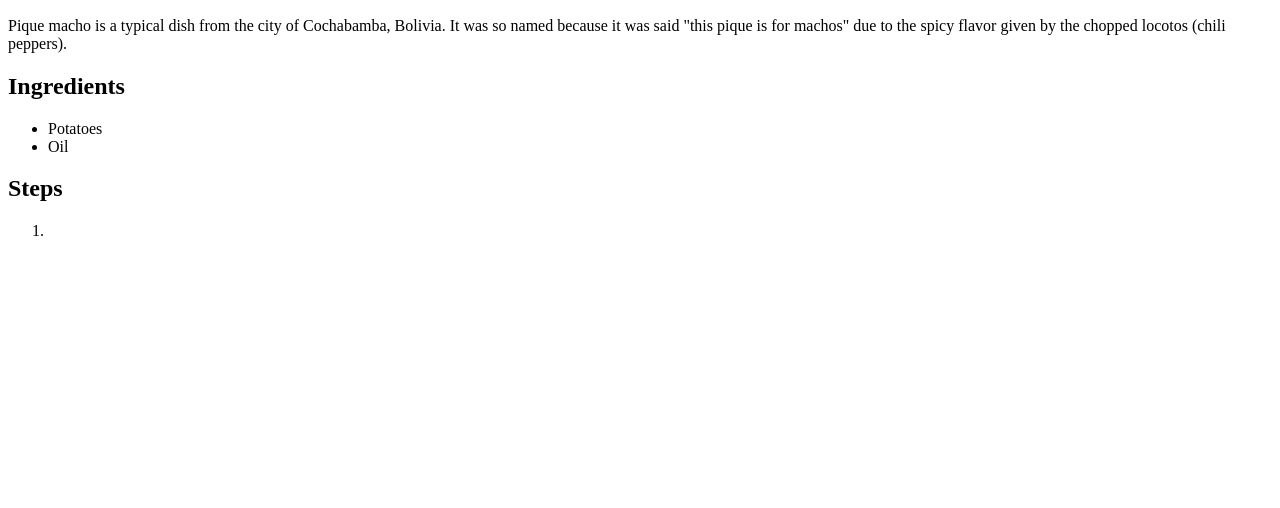
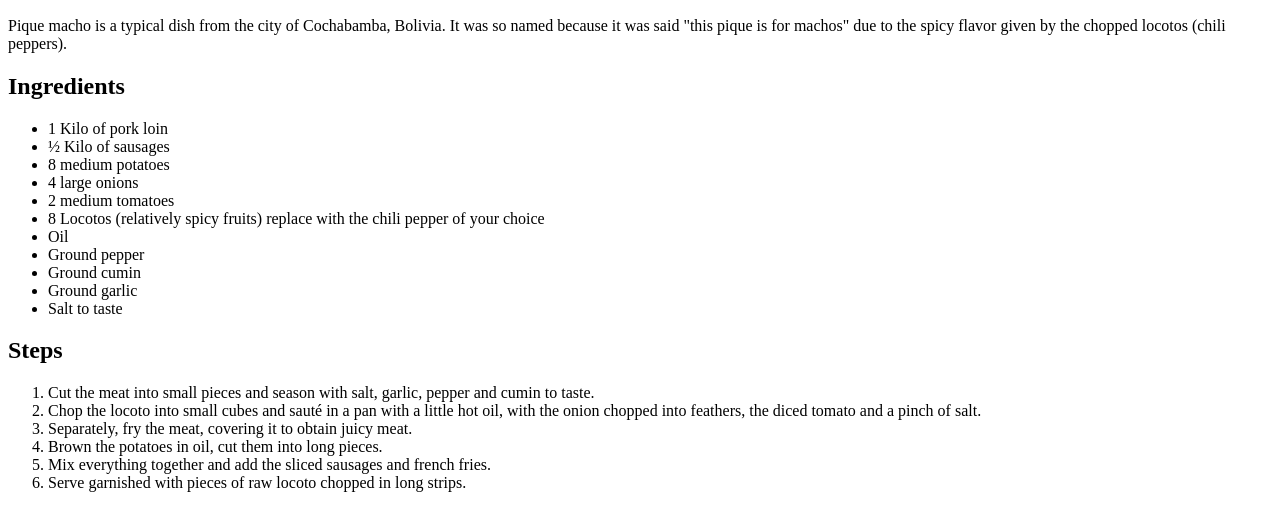
Before and after one commit to Missyfuz/odin-recipes, a plain HTML site: page recipes/pique-macho.html in a window 1280 px wide. Shown: the part 434-942 px from the top of the page. Before the commit the page ends 800 px from the top, so only its background shows below. Drawn offline with Linux system fonts and the light colour scheme.

Commit message:
Add Steps to pique macho recipe

```diff
--- a/recipes/pique-macho.html
+++ b/recipes/pique-macho.html
@@ -12,12 +12,26 @@
     </p>
     <h2>Ingredients</h2>
     <ul>
-        <li>Potatoes</li>
+        <li>1 Kilo of pork loin</li>
+        <li>½ Kilo of sausages</li>
+        <li>8 medium potatoes</li>
+        <li>4 large onions</li>
+        <li>2 medium tomatoes</li>
+        <li>8 Locotos (relatively spicy fruits) replace with the chili pepper of your choice</li>
         <li>Oil</li>
+        <li>Ground pepper</li>
+        <li>Ground cumin</li>
+        <li>Ground garlic</li>
+        <li>Salt to taste</li>
     </ul>
     <h2>Steps</h2>
     <ol>
-        <li></li>
+        <li>Cut the meat into small pieces and season with salt, garlic, pepper and cumin to taste.</li>
+        <li>Chop the locoto into small cubes and sauté in a pan with a little hot oil, with the onion chopped into feathers, the diced tomato and a pinch of salt.</li>
+        <li>Separately, fry the meat, covering it to obtain juicy meat.</li>
+        <li>Brown the potatoes in oil, cut them into long pieces.</li>
+        <li>Mix everything together and add the sliced sausages and french fries.</li>
+        <li>Serve garnished with pieces of raw locoto chopped in long strips.</li>
     </ol>
 </body>
 </html>
```
